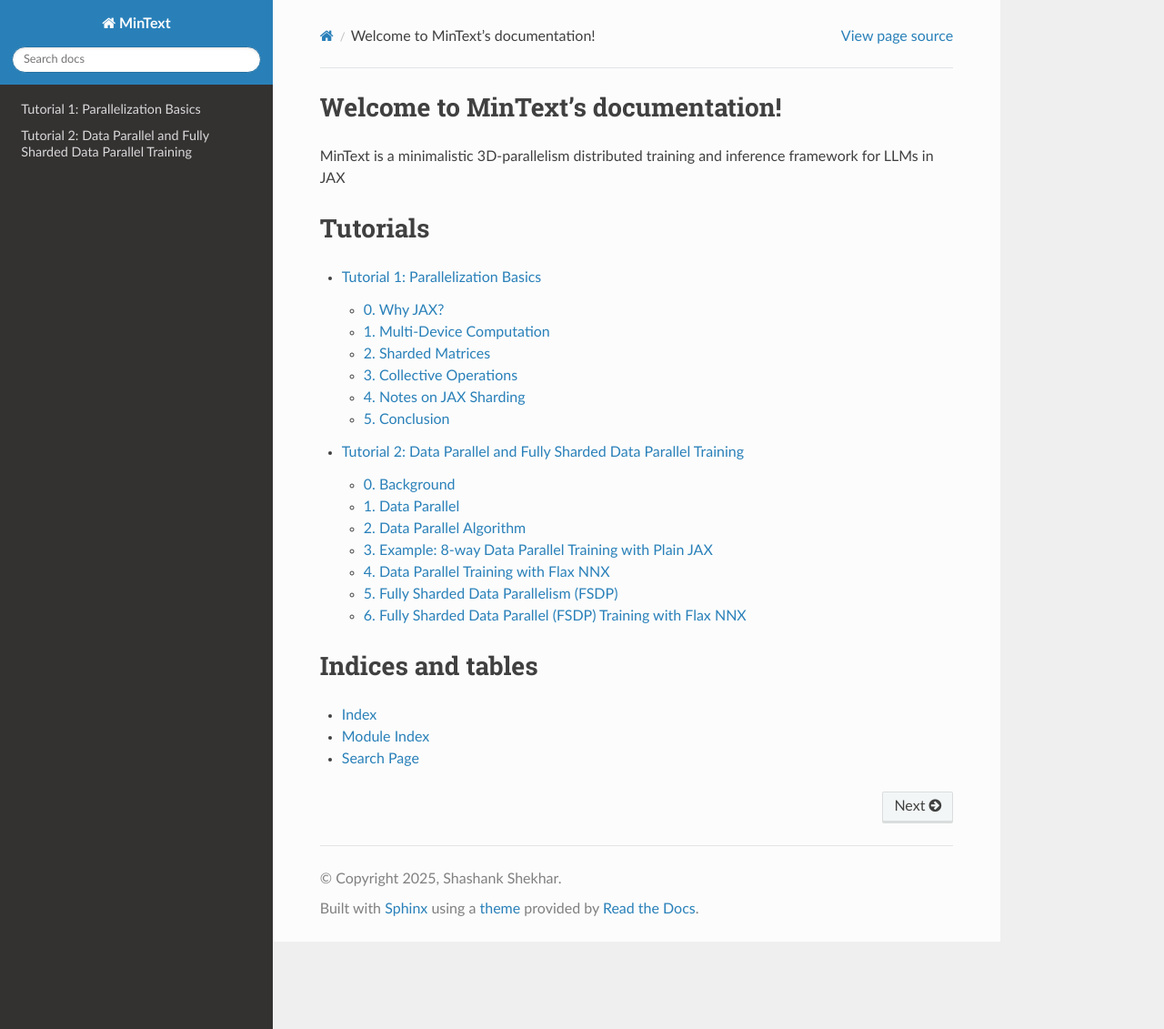
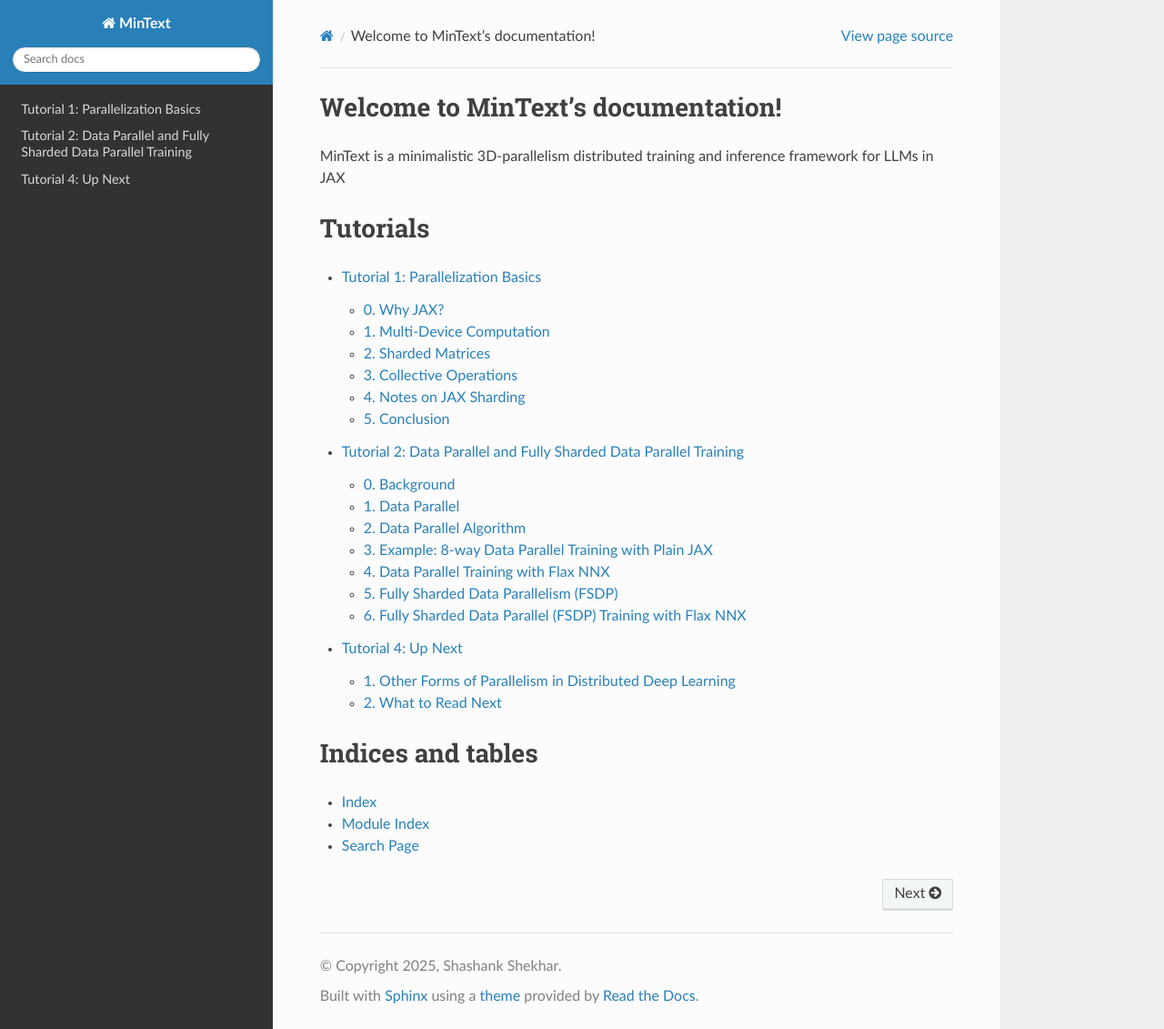
Before and after one commit to sshkhr/MinText, a Sphinx documentation site: the page built from docs/index.rst, in a window 1280 px wide and 1131 px high. Shown: the whole window at 91% size. Built offline with Sphinx 7.4.7 and the Read the Docs theme 3.1.0, drawn with Linux system fonts in a browser that asks for light colours; pages that are not in the unit, such as notebooks, are missing from menus.

Commit message:
added tutorial 4 to docs

```diff
--- a/docs/index.rst
+++ b/docs/index.rst
@@ -12,6 +12,7 @@ Tutorials
    tutorials/1_Parallelization_Basics
    tutorials/2_Data_Parallel_and_FSDP
    tutorials/3_Tensor_Parallel_and_Transformers
+   tutorials/4_Up_Next
 
 Indices and tables
 ==================
```
Also changed, not shown: docs/tutorials/4_Up_Next.ipynb (renamed from docs/tutorials/4_Future_Work.ipynb).
